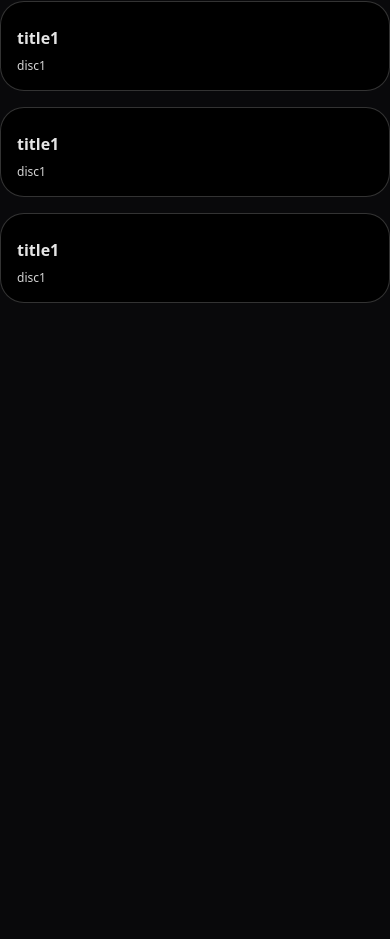
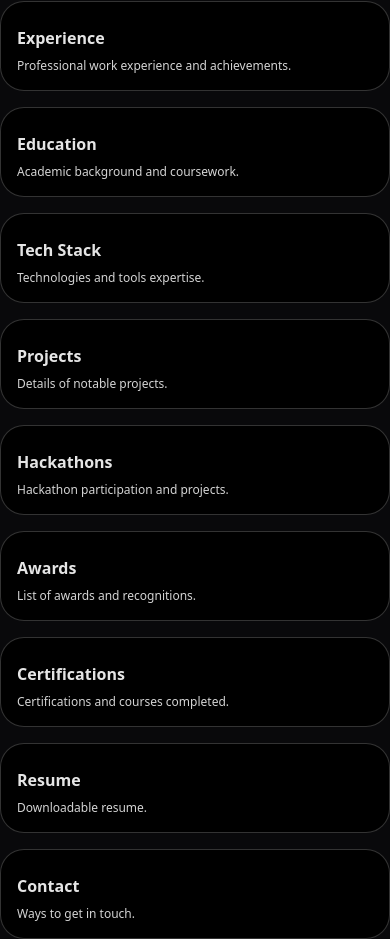
Before and after one commit to viv500/Portfolio, a Next.js app: page / in a window 390 px wide. Shown: the part 949-1888 px from the top of the page. Before the commit the page ends 1252 px from the top, so only its background shows below. Built offline with nearby package versions, Linux system fonts and the light colour scheme.

Commit message:
bento boxes with responsive box sizing for small medium and large screens

```diff
--- a/components/Bento.tsx
+++ b/components/Bento.tsx
@@ -1,22 +1,22 @@
 import React from 'react'
 import { BentoGridItem, BentoGrid } from './ui/bento-grid'
+import { BentoItems } from './data/index'
 
 const Bento = () => {
     return (
         <section id="about">
             <BentoGrid>
-                {[{ title: 'title1', description: 'disc1', id: 1 },
-                { title: 'title1', description: 'disc1', id: 1 },
-                { title: 'title1', description: 'disc1', id: 1 },
-                { title: 'title1', description: 'disc1', id: 1 }].map
-                    ((item, index) => (
-                        <BentoGridItem
-                            id={item.id}
-                            key={item.id}
-                            title={item.title}
-                            description={item.description}
-                        />
-                    ))}
+                {BentoItems.map((item, index) => (
+                    <BentoGridItem
+                        id={item.id}
+                        key={index}
+                        title={item.title}
+                        description={item.description}
+                        img={item.img}
+                        className={item.className}
+                    />
+                ))
+                }
 
             </BentoGrid>
 
--- /dev/null
+++ b/components/data/index.ts
@@ -0,0 +1,12 @@
+export const BentoItems = [
+  { id: 1, title: 'About Me', description: 'Personal introduction and background.', img: 'about-me.jpg', className: "lg:col-span-2 lg:row-span-2"},
+  { id: 2, title: 'Experience', description: 'Professional work experience and achievements.', img: 'experience.jpg', className: 'lg:col-span-1 lg:row-span-1'},
+  { id: 3, title: 'Education', description: 'Academic background and coursework.', img: 'experience.jpg', className: 'lg:col-span-1 lg:row-span-1'},
+  { id: 4, title: 'Tech Stack', description: 'Technologies and tools expertise.', img: 'tech-stack.jpg', className: "lg:col-span-1 lg:row-span-3"},
+  { id: 5, title: 'Projects', description: 'Details of notable projects.', img: 'projects.jpg', className: "lg:col-span-2 lg:row-span-1"},
+  { id: 5, title: 'Hackathons', description: 'Hackathon participation and projects.', img: 'hackathons.jpg', className: "lg:col-span-2 lg:row-span-1"},
+  { id: 7, title: 'Awards', description: 'List of awards and recognitions.', img: 'awards.jpg', className: "lg:col-span-2 lg:row-span-1"},
+  { id: 8, title: 'Certifications', description: 'Certifications and courses completed.', img: 'certifications.jpg', className: 'lg:col-span-2'},
+  { id: 9, title: 'Resume', description: 'Downloadable resume.', img: 'resume.jpg', className: 'lg:col-span-1' },
+  { id: 10, title: 'Contact', description: 'Ways to get in touch.', img: 'contact.jpg', className: 'lg:col-span-3 md:col-span-3' }
+];
--- a/components/ui/bento-grid.tsx
+++ b/components/ui/bento-grid.tsx
@@ -26,6 +26,8 @@ export const BentoGridItem = ({
   header,
   icon,
   id,
+  img,
+  imgClass
 }: {
   className?: string;
   title?: string | React.ReactNode;
@@ -33,6 +35,9 @@ export const BentoGridItem = ({
   header?: React.ReactNode;
   icon?: React.ReactNode;
   id: number
+  img: React.ReactNode;
+  imgClass?: string
+
 }) => {
   return (
     <div
```
